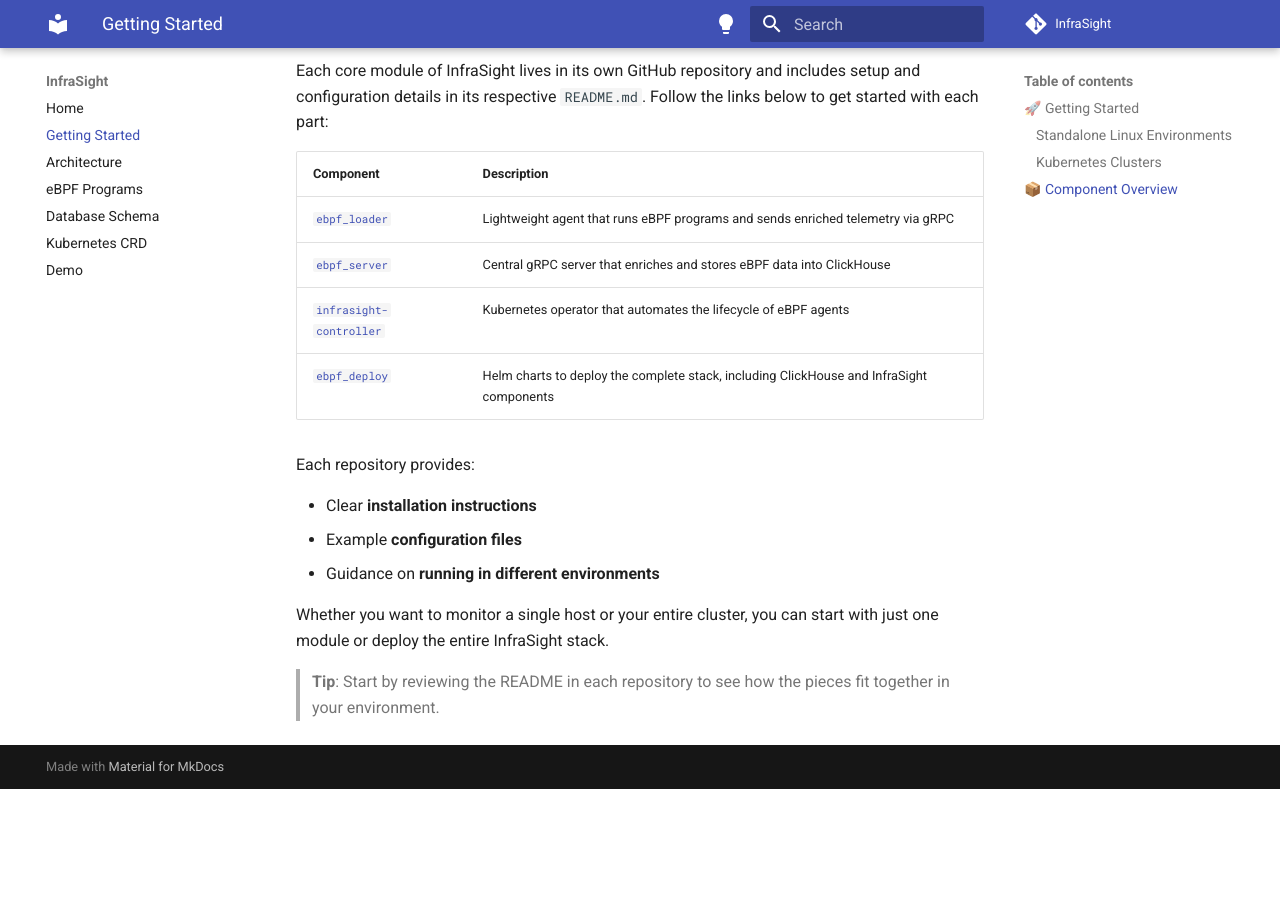
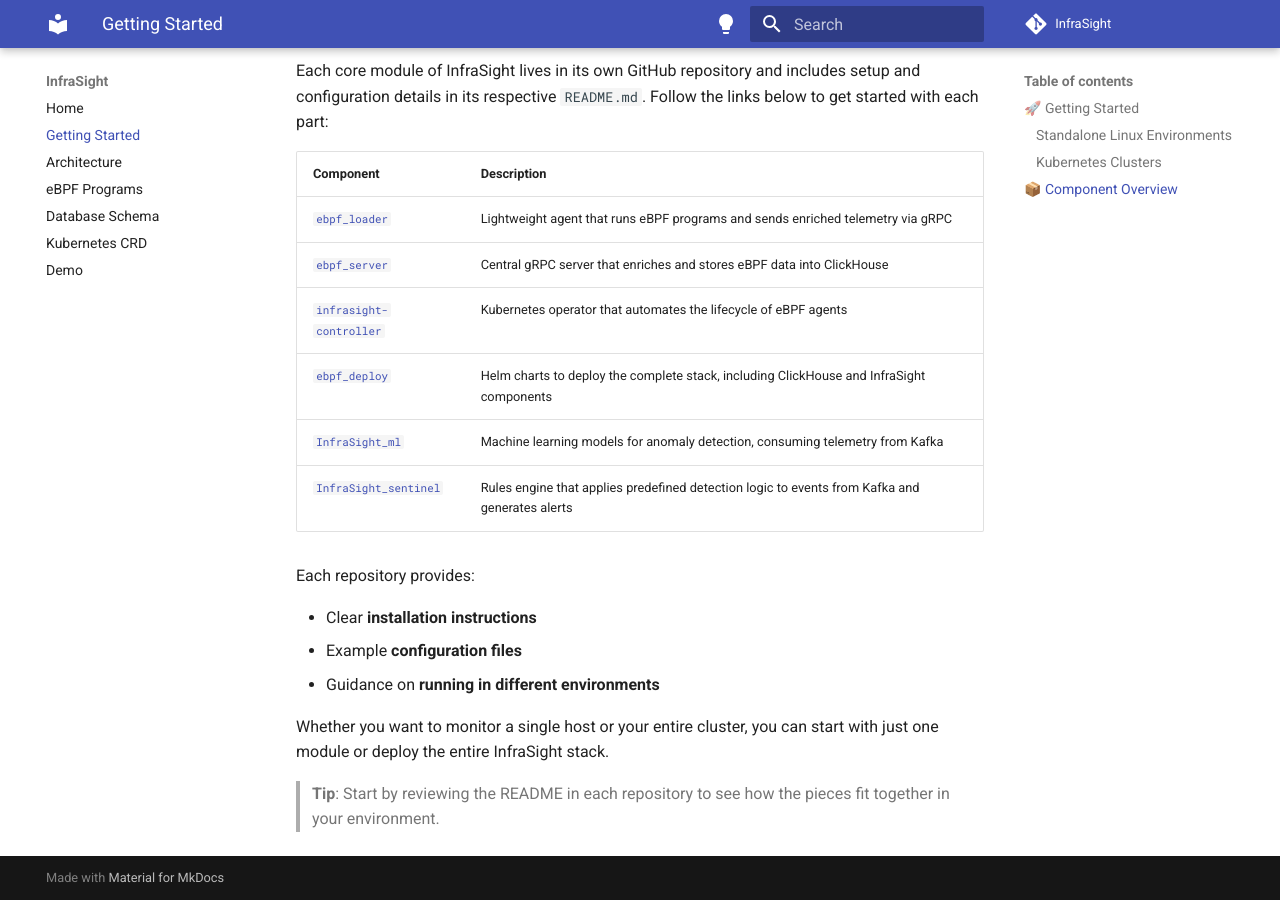
Before and after one commit to ALEYI17/InfraSight, an MkDocs documentation site: the page built from docs/getting-started.md, in a window 1280 px wide and 900 px high, scrolled down 741 px. Built offline with MkDocs 1.6.1 and Material for MkDocs 9.7.7, drawn with Linux system fonts in a browser that asks for light colours; comment, search, counter and statistics services are not loaded; before the commit the page ends 1530 px from its top, so only the background shows below that.

Commit message:
update the getting started files and home

```diff
--- a/docs/getting-started.md
+++ b/docs/getting-started.md
@@ -20,12 +20,15 @@
 
 Each core module of InfraSight lives in its own GitHub repository and includes setup and configuration details in its respective `README.md`. Follow the links below to get started with each part:
 
-| Component                                                                   | Description                                                                              |
-| --------------------------------------------------------------------------- | ---------------------------------------------------------------------------------------- |
-| [`ebpf_loader`](https://github.com/ALEYI17/ebpf_loader)                     | Lightweight agent that runs eBPF programs and sends enriched telemetry via gRPC          |
-| [`ebpf_server`](https://github.com/ALEYI17/ebpf_server)                     | Central gRPC server that enriches and stores eBPF data into ClickHouse                   |
-| [`infrasight-controller`](https://github.com/ALEYI17/infrasight-controller) | Kubernetes operator that automates the lifecycle of eBPF agents                          |
-| [`ebpf_deploy`](https://github.com/ALEYI17/ebpf_deploy)                     | Helm charts to deploy the complete stack, including ClickHouse and InfraSight components |
+
+| Component                                                                   | Description                                                                                    |
+| --------------------------------------------------------------------------- | ---------------------------------------------------------------------------------------------- |
+| [`ebpf_loader`](https://github.com/ALEYI17/ebpf_loader)                     | Lightweight agent that runs eBPF programs and sends enriched telemetry via gRPC                |
+| [`ebpf_server`](https://github.com/ALEYI17/ebpf_server)                     | Central gRPC server that enriches and stores eBPF data into ClickHouse                         |
+| [`infrasight-controller`](https://github.com/ALEYI17/infrasight-controller) | Kubernetes operator that automates the lifecycle of eBPF agents                                |
+| [`ebpf_deploy`](https://github.com/ALEYI17/ebpf_deploy)                     | Helm charts to deploy the complete stack, including ClickHouse and InfraSight components       |
+| [`InfraSight_ml`](https://github.com/ALEYI17/InfraSight_ml)                 | Machine learning models for anomaly detection, consuming telemetry from Kafka                  |
+| [`InfraSight_sentinel`](https://github.com/ALEYI17/InfraSight_sentinel)     | Rules engine that applies predefined detection logic to events from Kafka and generates alerts |
 
 
 Each repository provides:
```
Also changed, not shown: docs/index.md (+3 -0 lines).
